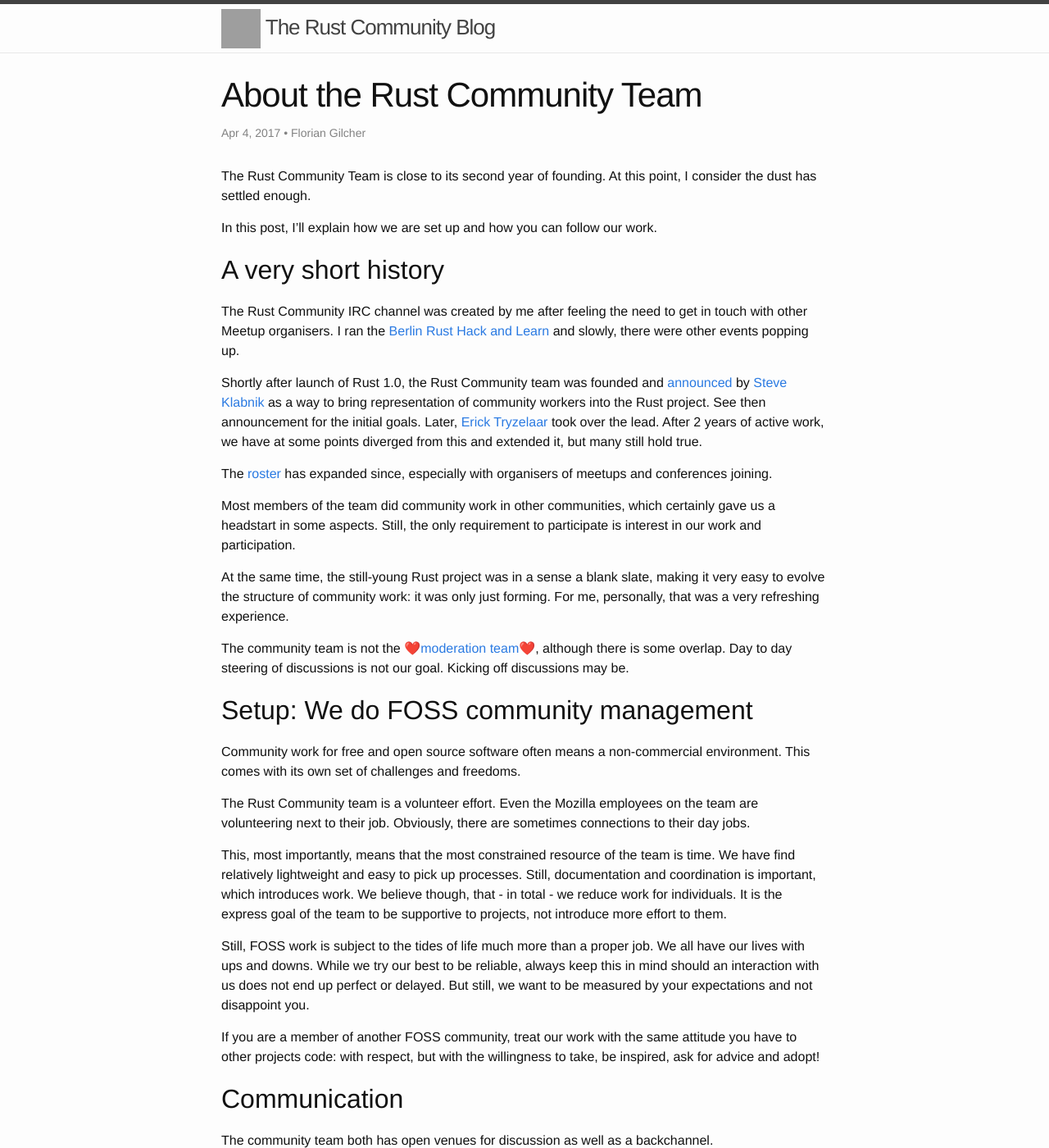
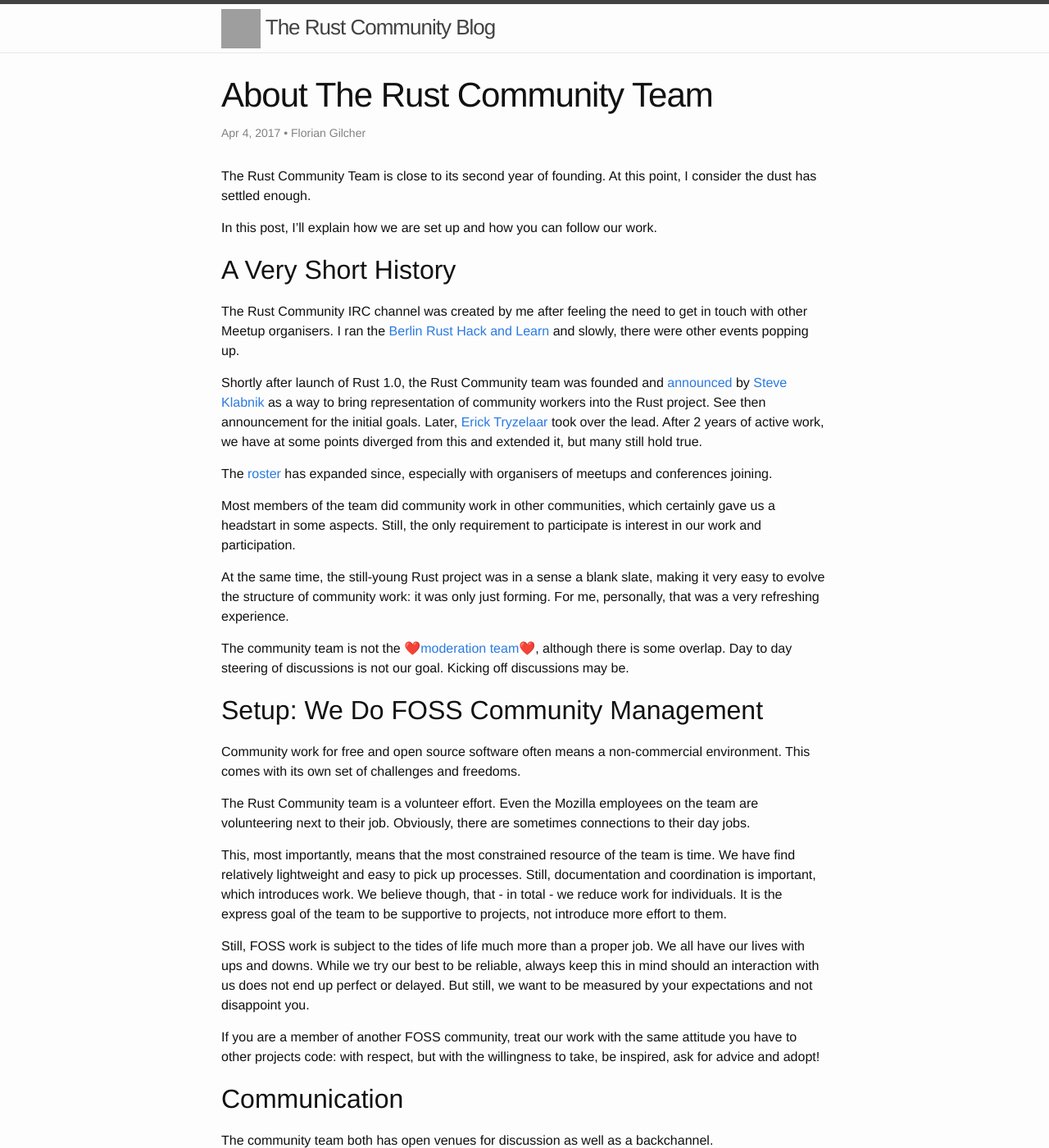
Before and after one commit to rust-community/blog.community.rs, a Jekyll site: the page built from _posts/2017-04-04-about-the-rust-community-team.md, in a window 1280 px wide and 1400 px high. Shown: the whole window at 82% size. Built offline with Jekyll 4.4.1, drawn with Linux system fonts in a browser that asks for light colours; some of the changed text lies outside the part shown; grey boxes are pictures that could not be loaded.

Commit message:
Consistent headers

```diff
--- a/_posts/2017-04-04-about-the-rust-community-team.md
+++ b/_posts/2017-04-04-about-the-rust-community-team.md
@@ -1,6 +1,6 @@
 ---
 layout: post
-title: "About the Rust Community Team"
+title: "About The Rust Community Team"
 author: Florian Gilcher
 description: "Describing the Rust Community Teams setup"
 ---
@@ -9,7 +9,7 @@ The Rust Community Team is close to its second year of founding. At this point,
 
 In this post, I'll explain how we are set up and how you can follow our work.
 
-## A very short history
+## A Very Short History
 
 The Rust Community IRC channel was created by me after feeling the need to get in touch with other Meetup organisers. I ran the [Berlin Rust Hack and Learn](https://www.meetup.com/de-DE/opentechschool-berlin/) and slowly, there were other events popping up.
 
@@ -23,7 +23,7 @@ At the same time, the still-young Rust project was in a sense a blank slate, mak
 
 The community team is not the [❤️moderation team❤️](https://www.rust-lang.org/en-US/team.html#Moderation-team), although there is some  overlap. Day to day steering of discussions is not our goal. Kicking off discussions may be.
 
-## Setup: We do FOSS community management
+## Setup: We Do FOSS Community Management
 
 Community work for free and open source software often means a non-commercial environment. This comes with its own set of challenges and freedoms.
 
@@ -57,7 +57,7 @@ We are aware that backchannels in open communities are always a matter of trust,
 
 The Rust community is often lauded for their friendliness and eagerness to help and we feel bound by that.
 
-## In Rust, Community is Core
+## In Rust, Community Is Core
 
 In the Rust project, community work is seen as parallel and as important as other contributions. For some of our members, it is the main contribution to the project, not a side issue to their coding work. This has drawn in a lot of people that have a lot of experience.
 
```
